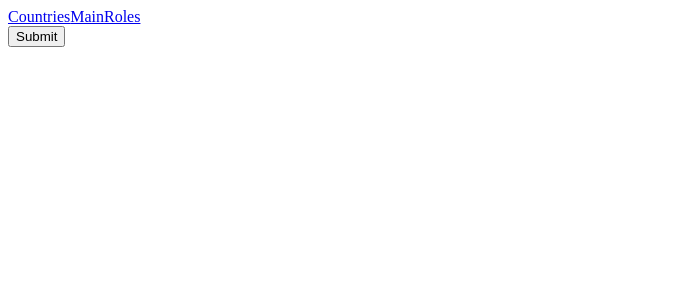
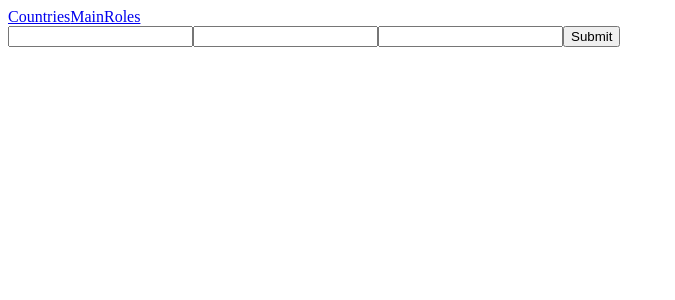
Before and after one commit to juanfranciscofernandezherreros/angular-administracion, an Angular app: page /countries/form in a window 1280 px wide. Shown: the top 300 px of the page, without its empty margins (0-675 px from the left). Built offline with nearby package versions, Linux system fonts and the light colour scheme.

Commit message:
POST Form

```diff
--- a/src/app/countries/countries.ts
+++ b/src/app/countries/countries.ts
@@ -1,6 +1,6 @@
 export class Countries {
   id:number;
-  nombre:string;
-  capital:string;
-
+  alpha2Code:string;
+  alpha3Code:string;
+  numericCode:string;
 }
--- a/src/app/countries/form.component.html
+++ b/src/app/countries/form.component.html
@@ -1,3 +1,6 @@
 <form (ngSubmit)="create()">
+  <input type="text" class="form-control" [(ngModel)]="countries.alpha2Code" name="alpha2Code">
+  <input type="text" class="form-control" [(ngModel)]="countries.alpha3Code" name="alpha3Code">
+  <input type="text" class="form-control" [(ngModel)]="countries.numericCode" name="numericCode">
   <button type="submit" class="btn btn-primary">Submit</button>
 </form>
```
